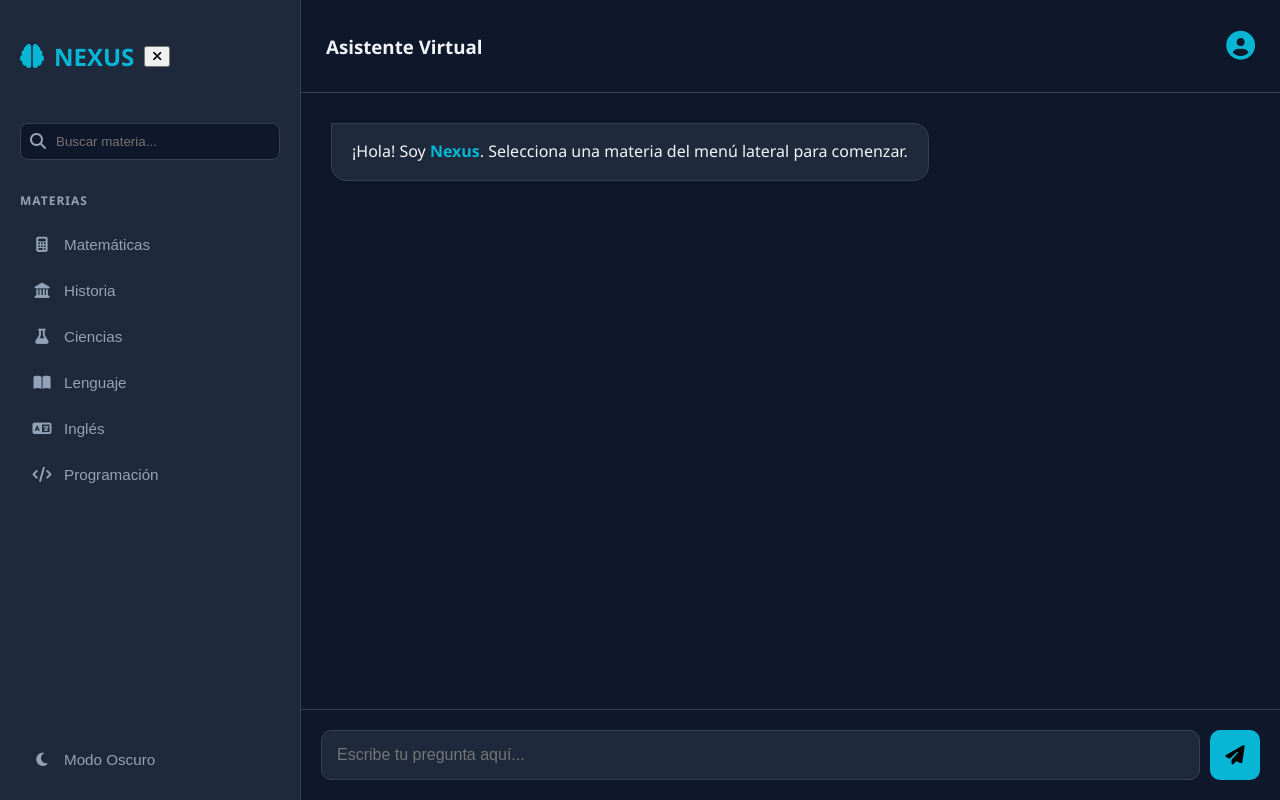
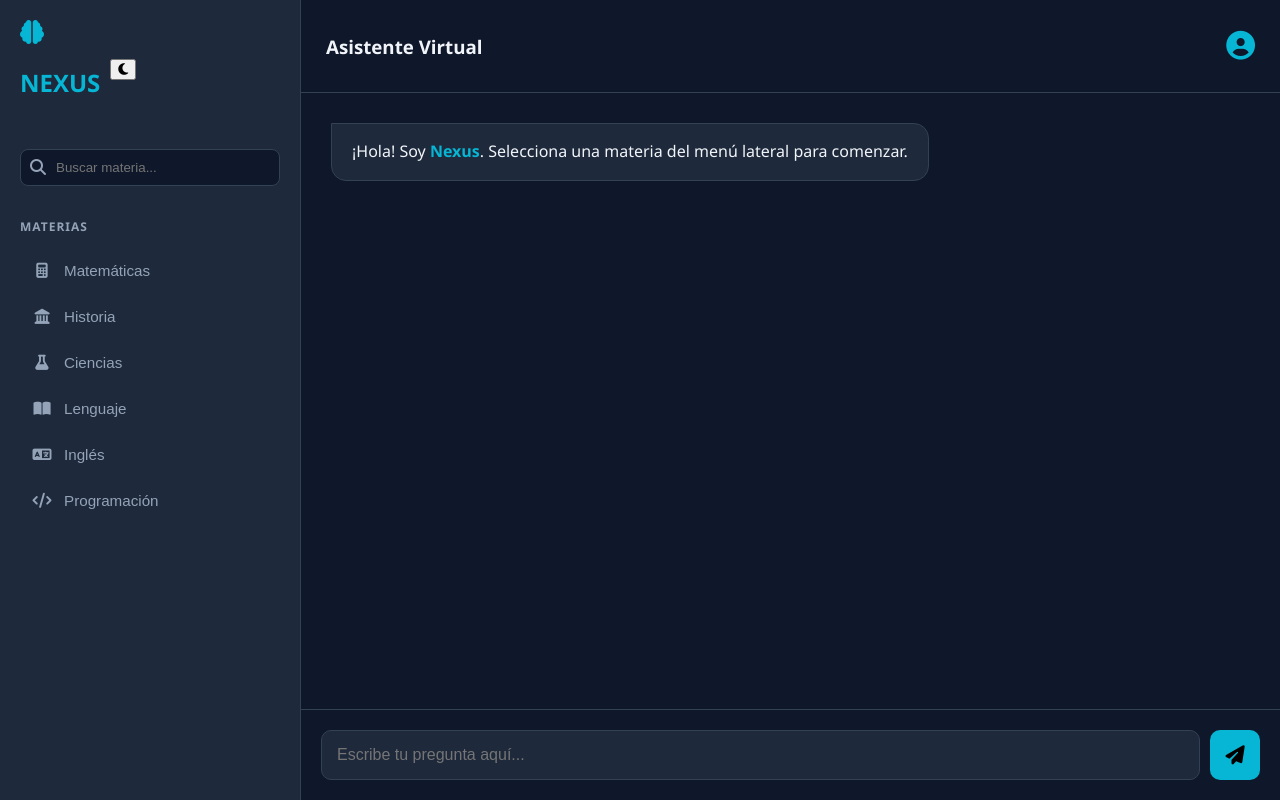
Before and after one commit to JonathanLoza-ux/nexus-academico, a Flask app: page / in a window 1280 px wide. Run offline with Flask 3, Linux system fonts and the light colour scheme.

Commit message:
Add files via upload

```diff
--- a/static/js/script.js
+++ b/static/js/script.js
@@ -123,21 +123,17 @@ function filtrarMaterias() {
 /* --- MODO CLARO / OSCURO --- */
 function toggleTheme() {
     const body = document.body;
-    const icon = document.querySelector('.sidebar-footer i'); // El icono de la luna
-    const btnText = document.querySelector('.sidebar-footer .nav-btn'); // El texto del botón
+    // Buscamos el icono dentro del botón nuevo (.theme-btn-header)
+    const icon = document.querySelector('.theme-btn-header i');
 
-    // Alternar la clase en el cuerpo
     body.classList.toggle('light-mode');
 
-    // Cambiar el icono y texto según el estado
     if (body.classList.contains('light-mode')) {
         icon.classList.remove('fa-moon');
-        icon.classList.add('fa-sun'); // Cambiar a Sol
-        // Opcional: cambiar texto si quieres
-        // btnText.innerHTML = '<i class="fas fa-sun"></i> Modo Claro';
+        icon.classList.add('fa-sun');
     } else {
         icon.classList.remove('fa-sun');
-        icon.classList.add('fa-moon'); // Cambiar a Luna
+        icon.classList.add('fa-moon');
     }
 }
 
--- a/templates/index.html
+++ b/templates/index.html
@@ -23,10 +23,13 @@
 
         <aside class="sidebar">
             <div class="sidebar-header">
-                <i class="fas fa-brain logo-icon"></i>
-                <h2>NEXUS</h2>
-                <button id="close-sidebar-btn" onclick="toggleSidebar()">
-                    <i class="fas fa-times"></i>
+                <div class="brand-container">
+                    <i class="fas fa-brain logo-icon"></i>
+                    <h2>NEXUS</h2>
+                </div>
+
+                <button class="theme-btn-header" onclick="toggleTheme()">
+                    <i class="fas fa-moon"></i>
                 </button>
             </div>
 
@@ -55,12 +58,6 @@
                 </button>
                 <button class="nav-btn" onclick="seleccionarMateria('Programación')">
                     <i class="fas fa-code"></i> Programación
-                </button>
-            </div>
-
-            <div class="sidebar-footer">
-                <button class="nav-btn secondary" onclick="toggleTheme()">
-                    <i class="fas fa-moon"></i> Modo Oscuro
                 </button>
             </div>
         </aside>
```
Also changed, not shown: static/css/style.css (+33 -5 lines).
